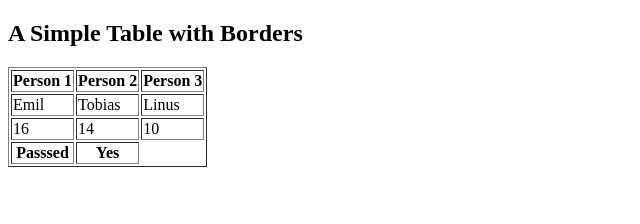
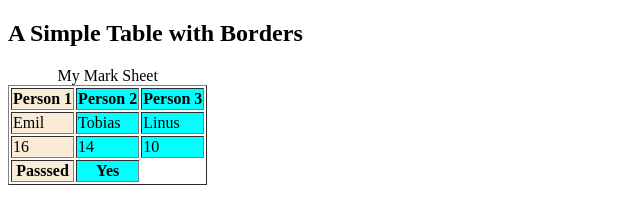
Before and after one commit to RanaTalha210/HTML-Start, a plain HTML site: page Tables.html in a window 1280 px wide. Shown: the whole page, without its empty margins (0-640 px from the left). Drawn offline with Linux system fonts and the light colour scheme.

Commit message:
Table.html

```diff
--- a/Tables.html
+++ b/Tables.html
@@ -10,6 +10,11 @@
 <body>
     <h2>A Simple Table with Borders</h2>
     <table border="">
+        <caption>My Mark Sheet</caption>
+        <colgroup>
+            <col style="background-color: antiquewhite;">
+            <col span="3" style="background-color: aqua;">
+        </colgroup>
         <thead>
             <tr>
                 <th>Person 1</th>
```
